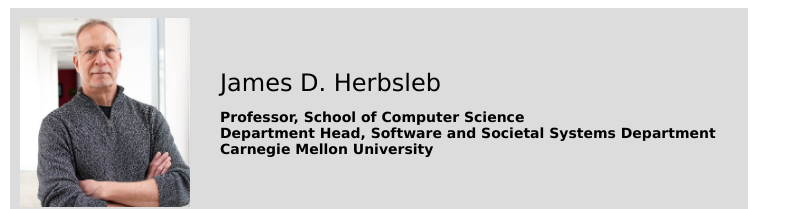
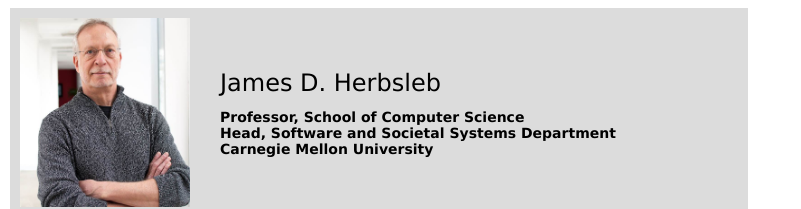
Before and after one commit to jherbsleb/jherbsleb.github.io, a plain HTML site: page index.html in a window 1280 px wide. Shown: the top 209 px of the page, without its empty margins (0-801 px from the left). Drawn offline with Linux system fonts and the light colour scheme.

Commit message:
Update index.html

```diff
--- a/index.html
+++ b/index.html
@@ -21,7 +21,7 @@
             </p>
             <p class="L2">
               Professor, School of Computer Science<br>
-              Department Head, Software and Societal Systems Department<br>
+              Head, Software and Societal Systems Department<br>
               Carnegie Mellon University </p>
           </td>
         </tr>
```
